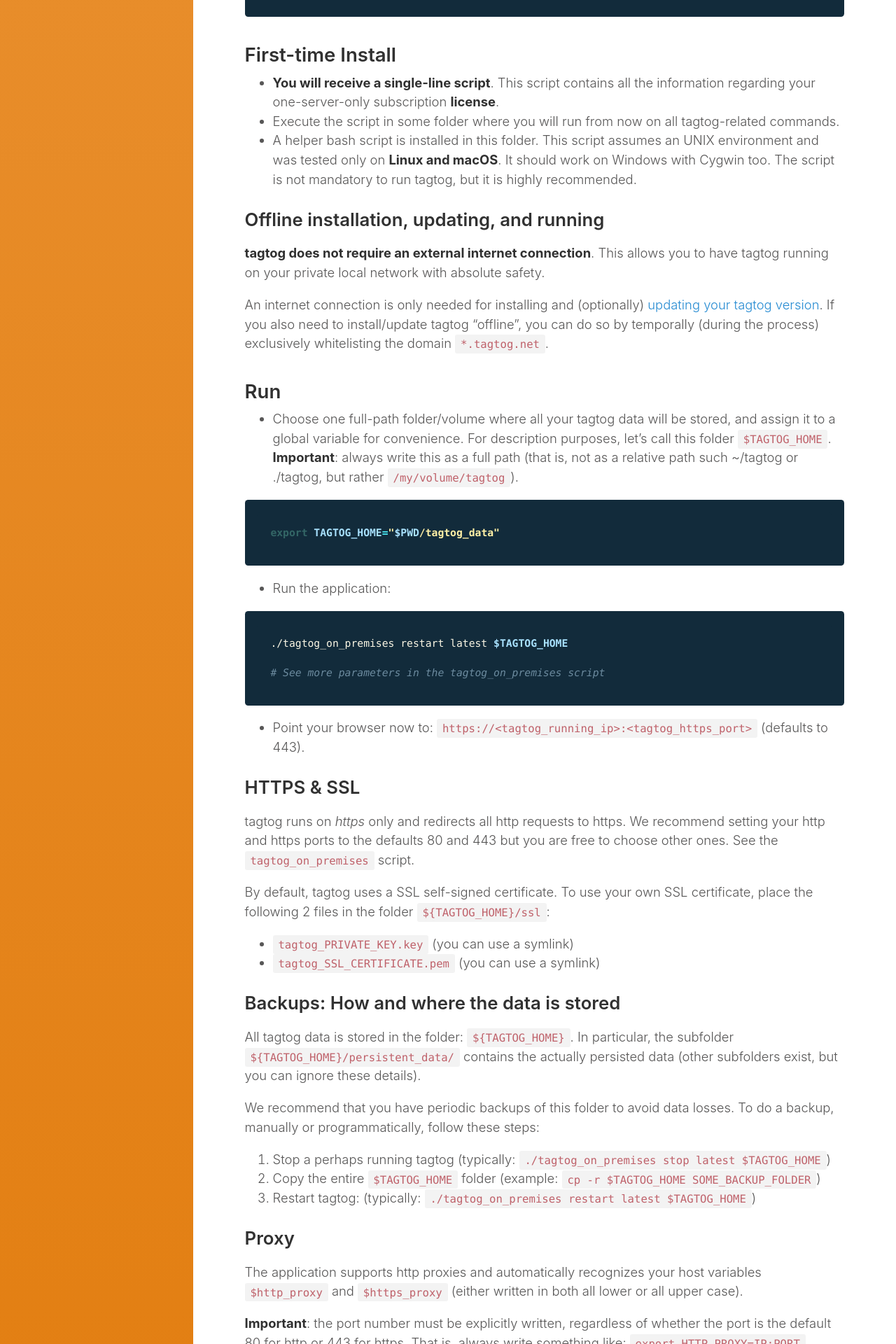
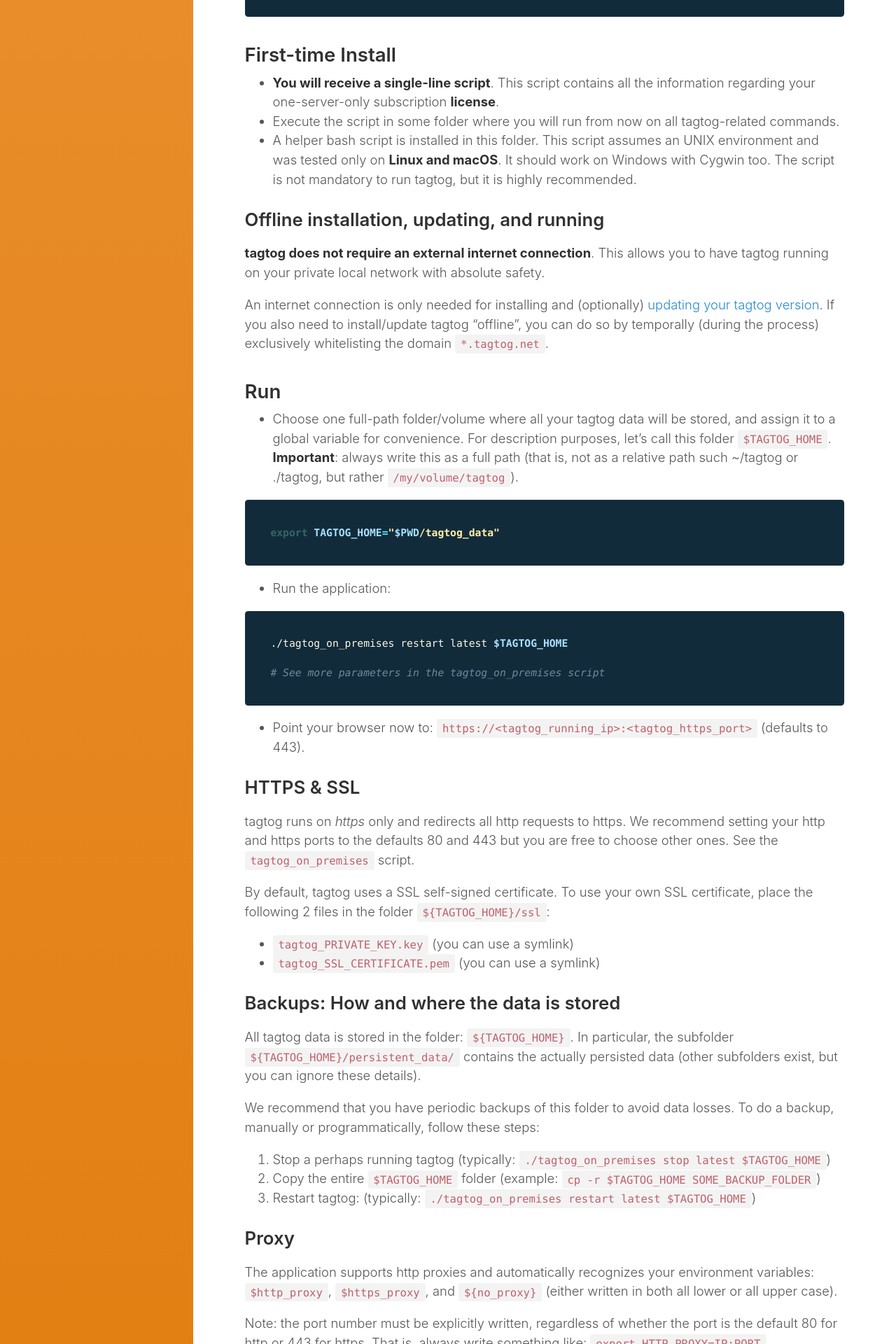
Before and after one commit to tagtogorg/tagtog-doc, a Jekyll site: the page built from on_premises_README.md, in a window 1280 px wide. Shown: the part 3080-5000 px from the top of the page at 70% size. Built offline with Jekyll 4.4.1, drawn with Linux system fonts in a browser that asks for light colours; nearby versions of some CDN libraries; some of the changed text lies outside the part shown.

Commit message:
document new support for variable: no_proxy (alternatively NO_PROXY)

````diff
--- a/on_premises_README.md
+++ b/on_premises_README.md
@@ -147,9 +147,15 @@ We recommend that you have periodic backups of this folder to avoid data losses.
 
 ### Proxy
 
-The application supports http proxies and automatically recognizes your host variables `$http_proxy` and `$https_proxy` (either written in both all lower or all upper case).
+The application supports http proxies and automatically recognizes your environment variables: `$http_proxy`, `$https_proxy`, and `${no_proxy}` (either written in both all lower or all upper case).
 
-**Important**: the port number must be explicitly written, regardless of whether the port is the default 80 for http or 443 for https. That is, always write something like: `export HTTP_PROXY=IP:PORT`.
+Note: the port number must be explicitly written, regardless of whether the port is the default 80 for http or 443 for https. That is, always write something like: `export HTTP_PROXY=IP:PORT`.
+
+To test that the tagtog script picks up your proxy information correctly, check the output of running:
+
+```shell
+./tagtog_on_premises extract_all_proxy_info_from_env
+```
 
 
 ### Run tagtog on system startup
````
